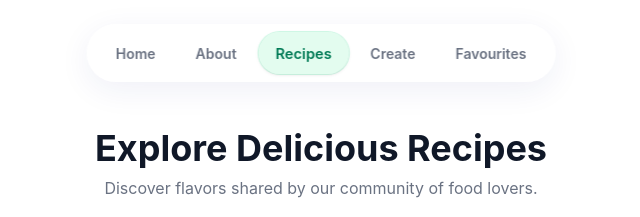
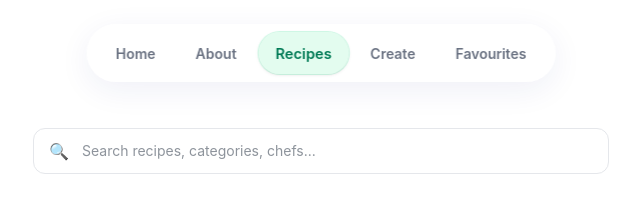
Before and after one commit to mannatgupta146/MyRecipeBook, a React (Vite) app: page /recipes in a window 1280 px wide. Shown: the top 217 px of the page, without its empty margins (319-959 px from the left). Built offline with nearby package versions, Linux system fonts and the light colour scheme; no server answers.

Commit message:
search bar added

```diff
--- a/src/pages/Recipes.jsx
+++ b/src/pages/Recipes.jsx
@@ -8,6 +8,18 @@ const Recipes = () => {
   const { data, setData } = useContext(recipe)
   const [loading, setLoading] = useState(true)
   const loadedOnce = useRef(false)
+  const [search, setSearch] = useState("")
+
+  const filteredRecipes = [...data].filter((item) => {
+    const text = search.toLowerCase()
+
+    return (
+      item.title.toLowerCase().includes(text) ||
+      item.category.toLowerCase().includes(text) ||
+      item.chef.toLowerCase().includes(text) ||
+      item.ingredients.join(" ").toLowerCase().includes(text)
+    )
+  })
 
   useEffect(() => {
     const loadRecipes = async () => {
@@ -84,6 +96,24 @@ const Recipes = () => {
 
   return (
     <div className="max-w-6xl mx-auto px-4">
+      {/* SEARCH BAR */}
+      <div className="max-w-xl mx-auto mb-10">
+        <div className="relative">
+          <input
+            type="text"
+            placeholder="Search recipes, categories, chefs..."
+            value={search}
+            onChange={(e) => setSearch(e.target.value)}
+            className="w-full px-5 py-3 pl-12 rounded-xl border border-gray-200
+                 focus:ring-2 focus:ring-emerald-400/30 focus:border-emerald-400
+                 outline-none text-sm"
+          />
+
+          <span className="absolute left-4 top-1/2 -translate-y-1/2 text-gray-400">
+            🔍
+          </span>
+        </div>
+      </div>
       {/* HEADER */}
       <div className="text-center mb-10">
         <h1 className="text-3xl md:text-4xl font-bold text-gray-900">
@@ -120,7 +150,7 @@ const Recipes = () => {
 
       {/* GRID */}
       <div className="grid gap-8 sm:grid-cols-2 lg:grid-cols-3">
-        {[...data]
+        {filteredRecipes
           .sort((a, b) => (b.isUserCreated ? 1 : 0) - (a.isUserCreated ? 1 : 0))
           .map((item) => (
             <RecipeCard key={item.id} item={item} />
```
